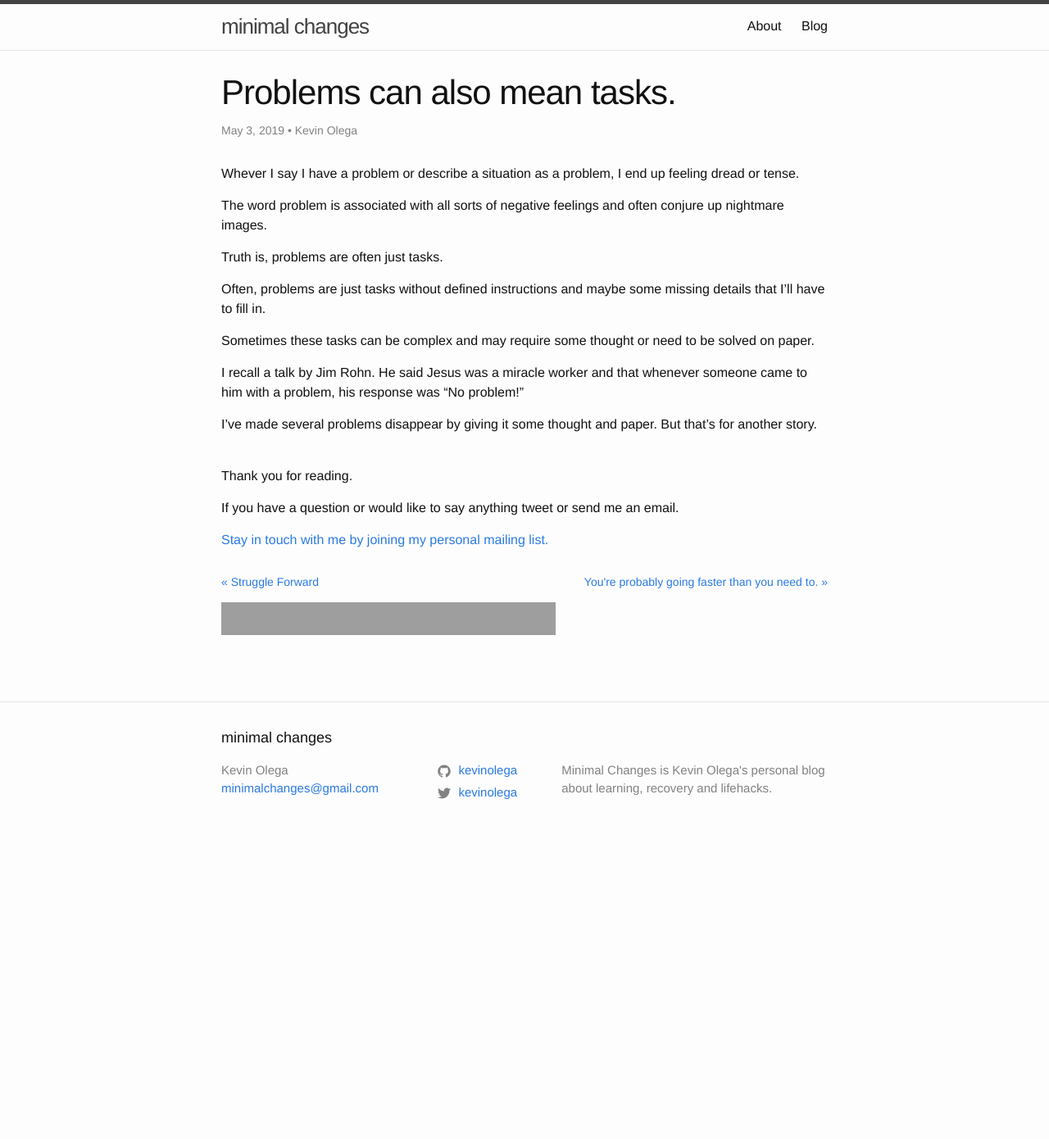
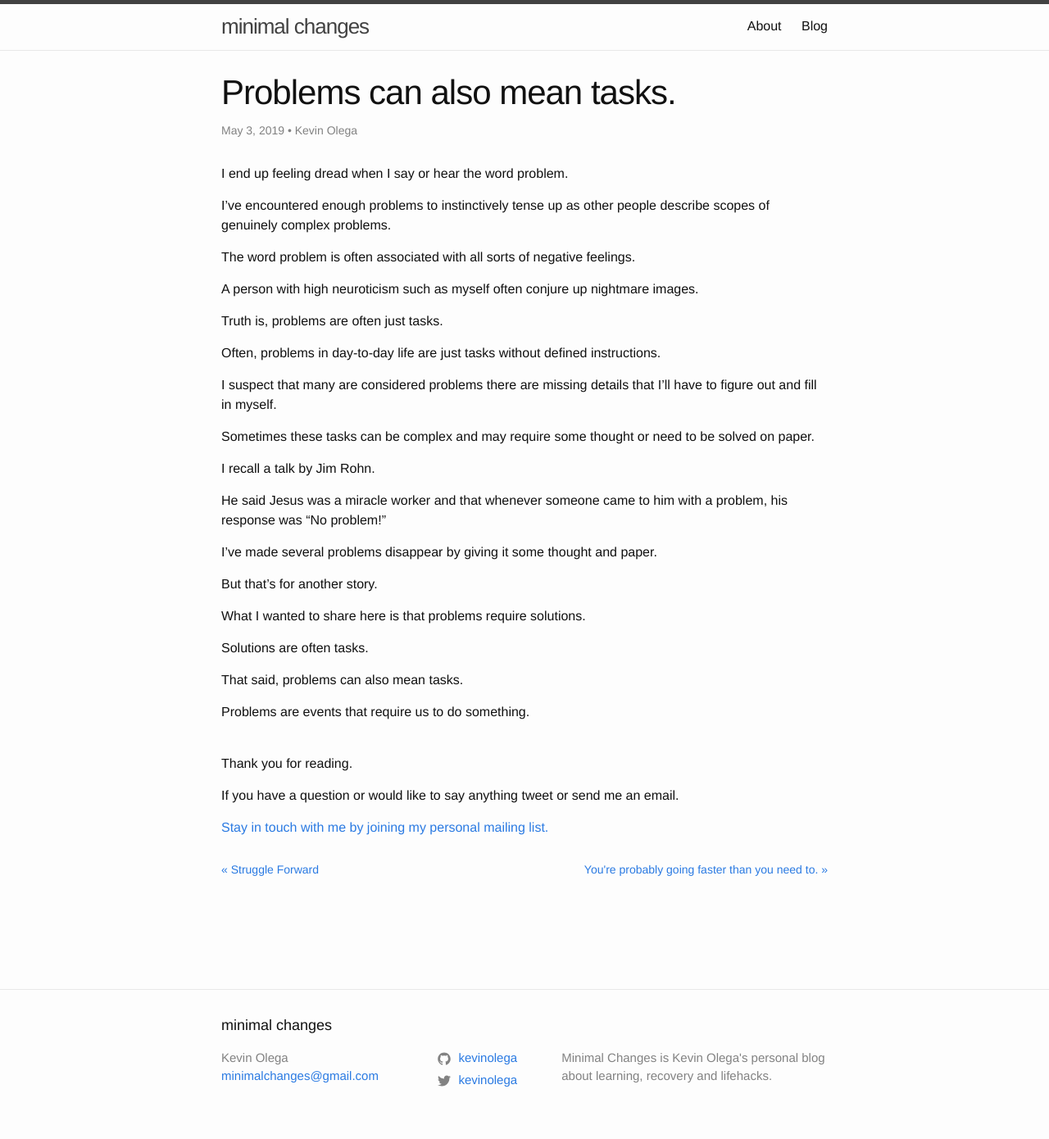
Before and after one commit to kevinolega/minimalchanges, a Jekyll site: the page built from _posts/2019-05-03-problem-task.md, in a window 1280 px wide. Shown: the whole page at 82% size. Built offline with Jekyll 4.4.1, drawn with Linux system fonts in a browser that asks for light colours; nearby versions of some CDN libraries; library files that are not in the unit come from our copies; before the commit the page ends 1039 px from its top, so only the background shows below that; grey boxes are pictures that could not be loaded.

Commit message:
Update 2019-05-03-problem-task.md

```diff
--- a/_posts/2019-05-03-problem-task.md
+++ b/_posts/2019-05-03-problem-task.md
@@ -5,17 +5,35 @@ date: 2019-05-03 22:03
 permalink: /problem-tasks/
 author: Kevin Olega
 ---
-Whever I say I have a problem or describe a situation as a problem, I end up feeling dread or tense.
+I end up feeling dread when I say or hear the word problem.
 
-The word problem is associated with all sorts of negative feelings and often conjure up nightmare images.
+I've encountered enough problems to instinctively tense up as other people describe scopes of genuinely complex problems.
+
+The word problem is often associated with all sorts of negative feelings.
+
+A person with high neuroticism such as myself often conjure up nightmare images.
 
 Truth is, problems are often just tasks.
 
-Often, problems are just tasks without defined instructions and maybe some missing details that I'll have to fill in.
+Often, problems in day-to-day life are just tasks without defined instructions.
+
+I suspect that many are considered problems there are missing details that I'll have to figure out and fill in myself.
 
 Sometimes these tasks can be complex and may require some thought or need to be solved on paper.
 
-I recall a talk by Jim Rohn. He said Jesus was a miracle worker and that whenever someone came to him with a problem, his response was
+I recall a talk by Jim Rohn.
+
+He said Jesus was a miracle worker and that whenever someone came to him with a problem, his response was
 "No problem!"
 
-I've made several problems disappear by giving it some thought and paper. But that's for another story.
+I've made several problems disappear by giving it some thought and paper.
+
+But that's for another story.
+
+What I wanted to share here is that problems require solutions.
+
+Solutions are often tasks.
+
+That said, problems can also mean tasks.
+
+Problems are events that require us to do something.
```
